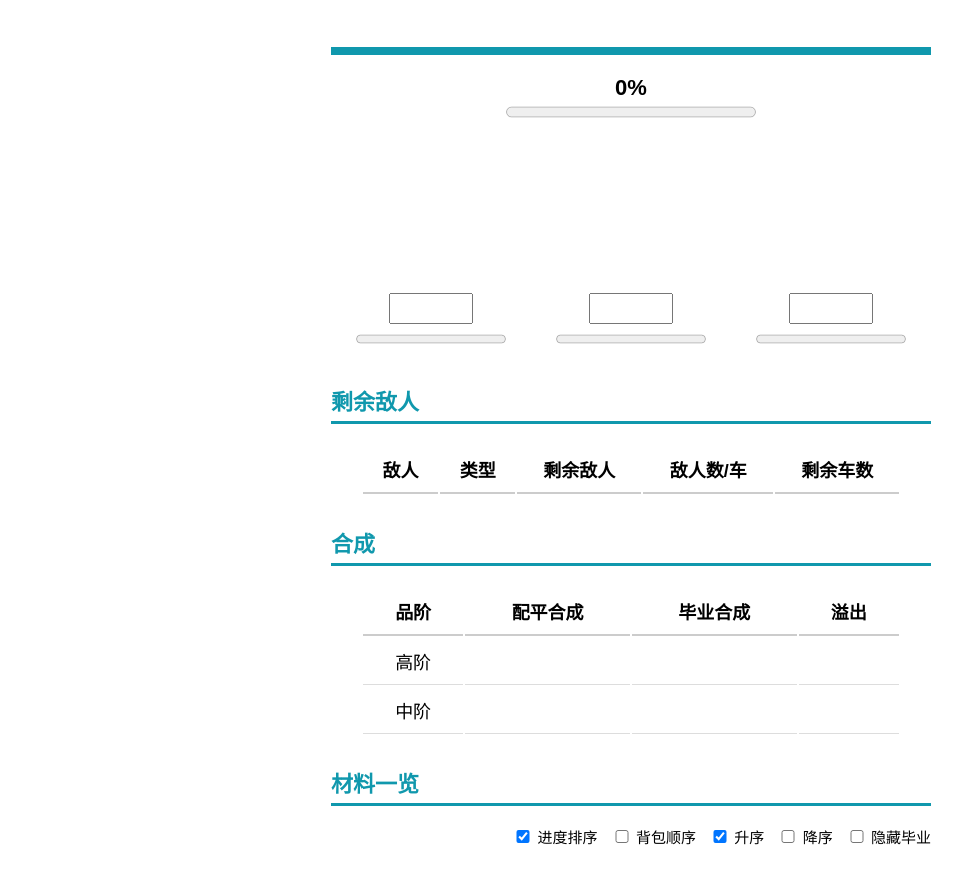
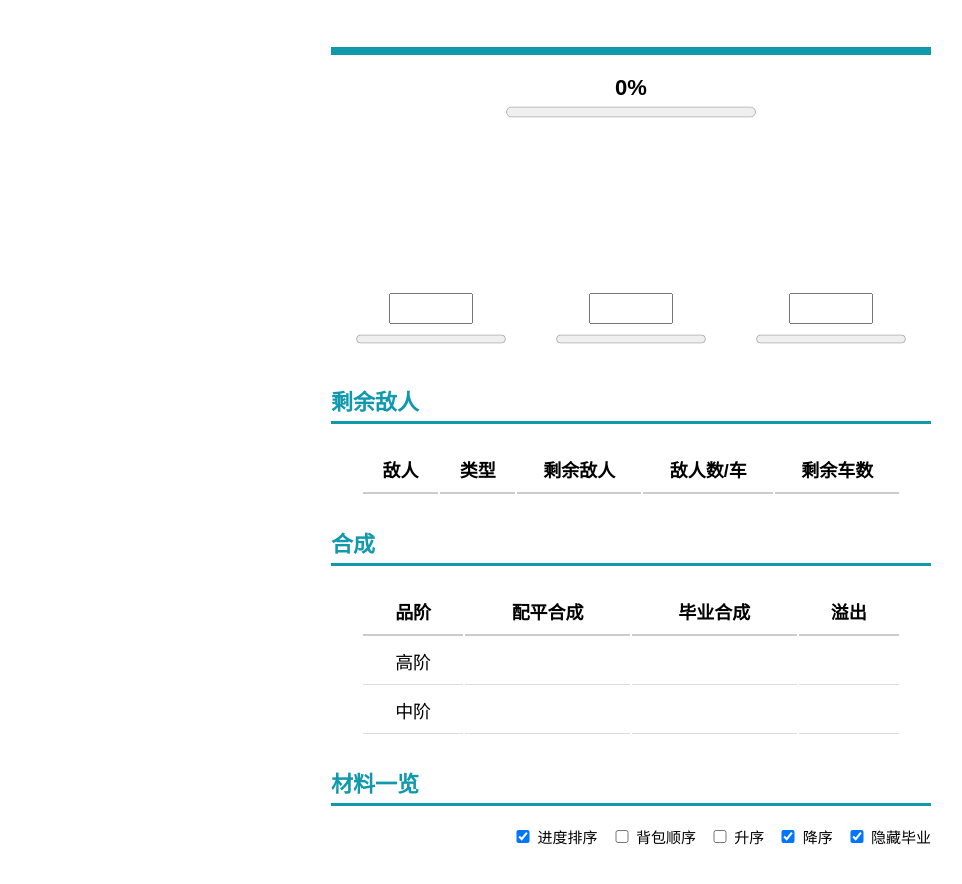
Before and after one commit to lyx314/Darkmoon-Calculator, a plain HTML site: page index.html in a window 1280 px wide. Shown: the part 52-936 px from the top of the page, without its empty margins (9-971 px from the left). Drawn offline with Linux system fonts and the light colour scheme.

Commit message:
init checkbox

```diff
--- a/index.html
+++ b/index.html
@@ -108,15 +108,21 @@
                 进度排序
                 <input type="checkbox" class="checkbox" id="sort-by-id" />
                 背包顺序
+                <input type="checkbox" class="checkbox" id="ascending" />
+                升序
                 <input
                     type="checkbox"
                     class="checkbox"
-                    id="ascending"
+                    id="descending"
                     checked
                 />
-                升序
-                <input type="checkbox" class="checkbox" id="descending" /> 降序
-                <input type="checkbox" class="checkbox" id="hide-complete" />
+                降序
+                <input
+                    type="checkbox"
+                    class="checkbox"
+                    id="hide-complete"
+                    checked
+                />
                 隐藏毕业
             </div>
             <div class="list"></div>
```
